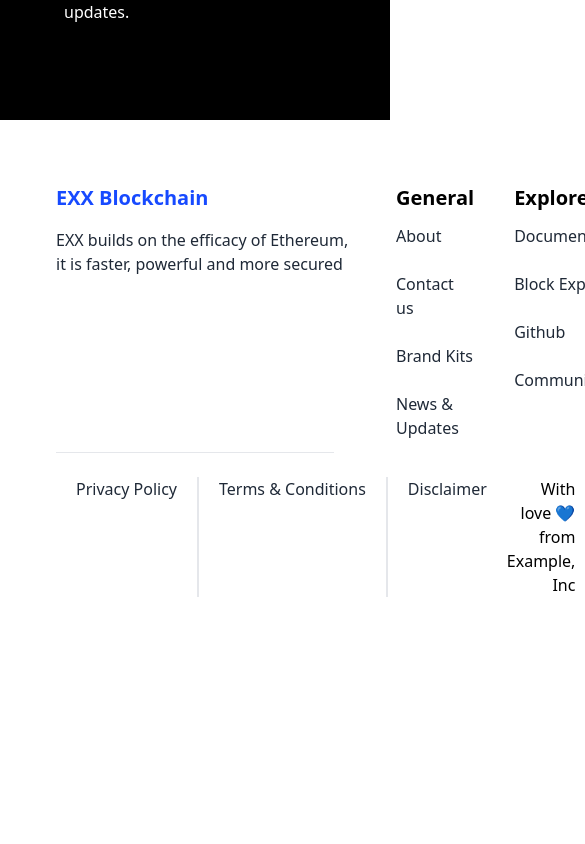
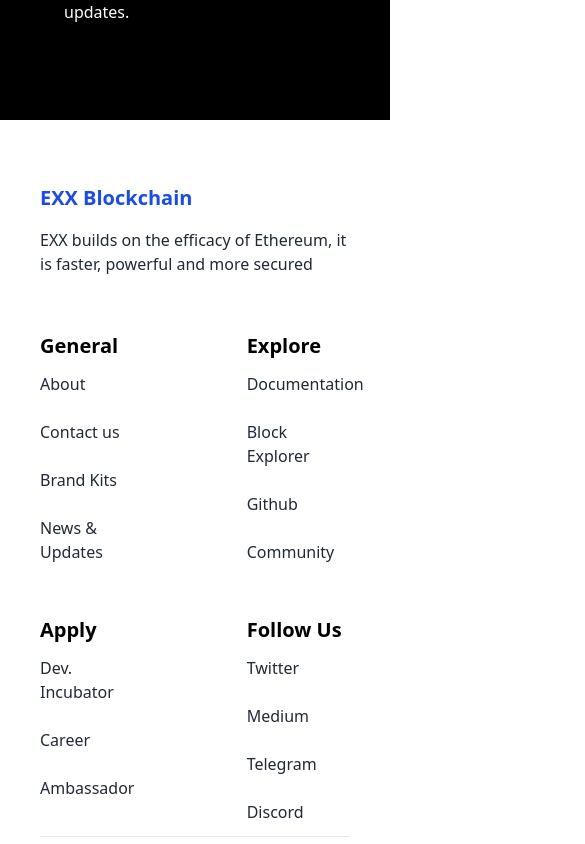
Before and after one commit to B-Fabrice/EXX-Network-coding-challenge, a Next.js app: page / in a window 390 px wide. Shown: the part 4580-5424 px from the top of the page, 585 px wide, since content can reach past the window. Before the commit the page ends 5241 px from the top, so only its background shows below. Built offline with nearby package versions, Linux system fonts and the light colour scheme.

Commit message:
responsive footer

```diff
--- a/components/cards/footer.js
+++ b/components/cards/footer.js
@@ -2,13 +2,13 @@
 
 export default function Footer() {
   return (
-    <footer className='py-16 px-14'>
-      <div className='flex gap-10'>
-        <div className='max-w-xs min-w-[300px] w-full'>
+    <footer className='py-16 px-10 md:px-14'>
+      <div className='flex md:justify-start justify-between flex-wrap md:flex-nowrap gap-10'>
+        <div className='md:max-w-xs md:min-w-[300px] w-full'>
           <h2 className='text-primary text-xl font-bold'>EXX Blockchain</h2>
-          <p className='text-gray-800 py-4'>EXX builds on the efficacy of Ethereum, it is faster, powerful and more secured</p>
+          <p className='text-gray-800 md:max-w-none max-w-xs py-4'>EXX builds on the efficacy of Ethereum, it is faster, powerful and more secured</p>
         </div>
-        <div className='w-full'>
+        <div className='md:w-full w-1/3'>
           <h2 className='text-xl font-bold'>General</h2>
           {[
             {name: 'About'},
@@ -26,7 +26,7 @@
           ))
           }
         </div>
-        <div className='w-full'>
+        <div className='md:w-full w-1/3'>
           <h2 className='text-xl font-bold'>Explore</h2>
           {[
             {name: 'Documentation'},
@@ -44,7 +44,7 @@
           ))
           }
         </div>
-        <div className='w-full'>
+        <div className='md:w-full w-1/3'>
           <h2 className='text-xl font-bold'>Apply</h2>
           {[
             {name: 'Dev. Incubator'},
@@ -61,7 +61,7 @@
           ))
           }
         </div>
-        <div className='w-full'>
+        <div className='md:w-full w-1/3'>
           <h2 className='text-xl font-bold'>Follow Us</h2>
           {[
             {name: 'Twitter'},
@@ -80,7 +80,7 @@
           }
         </div>
       </div>
-      <div className='flex pt-6 border-t'>
+      <div className='flex md:flex-nowrap flex-wrap pt-6 border-t'>
         <Link
           href='#'
           className='block whitespace-nowrap text-gray-800 px-5'
@@ -89,7 +89,7 @@
         </Link>
         <Link
           href='#'
-          className='block whitespace-nowrap text-gray-800 px-5 border-x-2'
+          className='block whitespace-nowrap md:my-0 my-4 text-gray-800 px-5 md:border-x-2'
         >
           Terms & Conditions
         </Link>
@@ -99,7 +99,7 @@
         >
           Disclaimer
         </Link>
-        <p className='w-full text-end'>
+        <p className='w-full text-center md:mt-0 mt-16 md:text-end'>
           With love 💙 from Example, Inc
         </p>
       </div>
```
